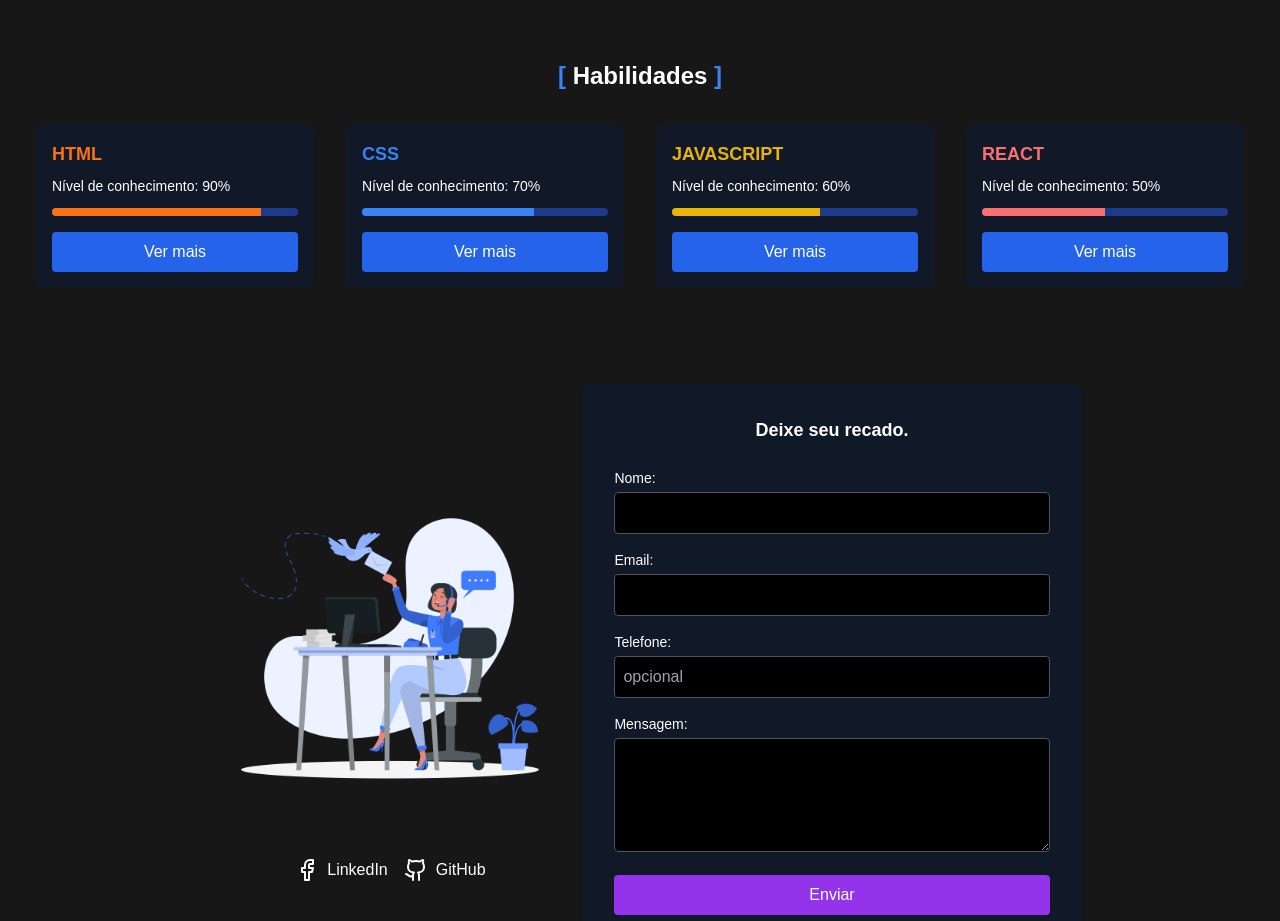
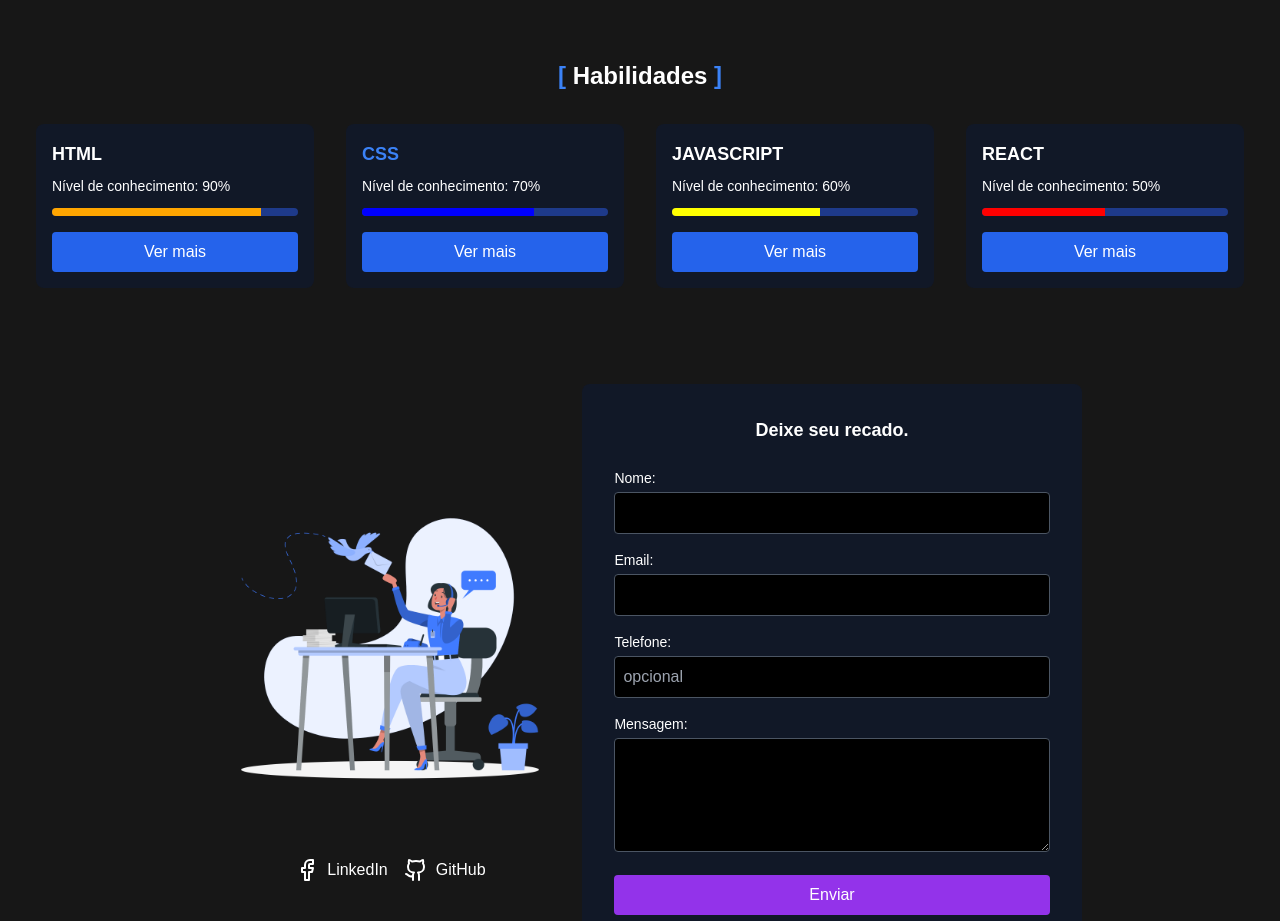
Before and after one commit to niceusts/meu-portfolio, a Next.js app: page / in a window 1280 px wide. Shown: the part 1400-2321 px from the top of the page. Built offline with nearby package versions, Linux system fonts and the light colour scheme.

Commit message:
feat: correção nas skils

```diff
--- /dev/null
+++ b/data/skills.js
@@ -0,0 +1,34 @@
+export const skills = [
+  {
+    id: 1,
+    title: 'HTML',
+    knowledgeLevel: '90%',
+    color: 'text-orange-400',
+    percentage: '85%',
+    bgColor: 'orange',
+  },
+  {
+    id: 2,
+    title: 'CSS',
+    knowledgeLevel: '70%',
+    color: 'text-blue-500',
+    percentage: '70%',
+    bgColor: 'blue',
+  },
+  {
+    id: 3,
+    title: 'JAVASCRIPT',
+    knowledgeLevel: '60%',
+    color: 'text-yellow-500',
+    percentage: '60%',
+    bgColor: 'yellow',
+  },
+  {
+    id: 4,
+    title: 'REACT',
+    knowledgeLevel: '50%',
+    color: 'text-red-600',
+    percentage: '50%',
+    bgColor: 'red',
+  },
+];
--- a/next.config.mjs
+++ b/next.config.mjs
@@ -1,4 +1,8 @@
 /** @type {import('next').NextConfig} */
-const nextConfig = {};
+const nextConfig = {
+  images: {
+    domains: ['via.placeholder.com'],
+  },
+};
 
 export default nextConfig;
--- a/package.json
+++ b/package.json
@@ -10,6 +10,12 @@
     "format": "prettier --write ."
   },
   "dependencies": {
+    "@emotion/react": "^11.13.3",
+    "@emotion/styled": "^11.13.0",
+    "@fortawesome/free-solid-svg-icons": "^6.6.0",
+    "@fortawesome/react-fontawesome": "^0.2.2",
+    "@mui/icons-material": "^6.1.1",
+    "@mui/material": "^6.1.1",
     "lucide-react": "^0.446.0",
     "next": "14.2.13",
     "react": "^18.3.1",
--- a/src/app/components/HabilitySection.tsx
+++ b/src/app/components/HabilitySection.tsx
@@ -1,25 +1,36 @@
 import React from 'react';
+import { skills } from '../../../data/skills';
 
 const HabilitySection = () => {
   return (
     <section className="py-12">
       <div className="container mx-auto">
-        <h3 className="text-2xl font-bold text-center  mt-16 mb-8">
+        <h3 className="text-2xl font-bold text-center mt-16 mb-8">
           <span className="text-blue-500">[</span> Habilidades{' '}
           <span className="text-blue-500">]</span>
         </h3>
 
         {/* Grid de Habilidades */}
         <div className="grid grid-cols-1 md:grid-cols-2 lg:grid-cols-4 gap-8 px-5">
-          {/* Habilidade 1 - HTML */}
-          <div className="bg-gray-900 text-white p-4 rounded-lg">
-            <h4 className="text-lg font-bold text-orange-500">HTML</h4>
-            <p className="text-sm mt-2">Nível de conhecimento: 90%</p>
+          {skills.map((skill) => (
+            <div
+              key={skill.id}
+              className="bg-gray-900 text-white p-4 rounded-lg"
+            >
+              <h4 className={`text-lg font-bold  ${skill.color}`}>
+                {skill.title}
+              </h4>
+              <p className="text-sm mt-2">
+                Nível de conhecimento: {skill.knowledgeLevel}
+              </p>
               <div className="relative pt-1 mt-2">
                 <div className="overflow-hidden h-2 text-xs flex rounded bg-blue-900">
                   <div
-                  style={{ width: '85%' }}
-                  className="shadow-none flex flex-col text-center whitespace-nowrap text-white justify-center bg-orange-500"
+                    style={{
+                      width: skill.percentage,
+                      backgroundColor: skill.bgColor,
+                    }}
+                    className={`shadow-none flex flex-col text-center whitespace-nowrap text-white justify-center`}
                   ></div>
                 </div>
               </div>
@@ -27,57 +38,7 @@ const HabilitySection = () => {
                 Ver mais
               </button>
             </div>
-
-          {/* Habilidade 2 - CSS */}
-          <div className="bg-gray-900 text-white p-4 rounded-lg">
-            <h4 className="text-lg font-bold text-blue-500">CSS</h4>
-            <p className="text-sm mt-2">Nível de conhecimento: 70%</p>
-            <div className="relative pt-1 mt-2">
-              <div className="overflow-hidden h-2 text-xs flex rounded bg-blue-900">
-                <div
-                  style={{ width: '70%' }}
-                  className="shadow-none flex flex-col text-center whitespace-nowrap text-white justify-center bg-blue-500"
-                ></div>
-              </div>
-            </div>
-            <button className="mt-4 bg-blue-600 hover:bg-blue-900 text-white py-2 px-4 rounded w-full">
-              Ver mais
-            </button>
-          </div>
-
-          {/* Habilidade 3 - JavaScript */}
-          <div className="bg-gray-900 text-white p-4 rounded-lg">
-            <h4 className="text-lg font-bold text-yellow-500">JAVASCRIPT</h4>
-            <p className="text-sm mt-2">Nível de conhecimento: 60%</p>
-            <div className="relative pt-1 mt-2">
-              <div className="overflow-hidden h-2 text-xs flex rounded bg-blue-900">
-                <div
-                  style={{ width: '60%' }}
-                  className="shadow-none flex flex-col text-center whitespace-nowrap text-white justify-center bg-yellow-500"
-                ></div>
-              </div>
-            </div>
-            <button className="mt-4 bg-blue-600 hover:bg-blue-900 text-white py-2 px-4 rounded w-full">
-              Ver mais
-            </button>
-          </div>
-
-          {/* Habilidade 4 - React */}
-          <div className="bg-gray-900 text-white p-4 rounded-lg">
-            <h4 className="text-lg font-bold text-red-400">REACT</h4>
-            <p className="text-sm mt-2">Nível de conhecimento: 50%</p>
-            <div className="relative pt-1 mt-2">
-              <div className="overflow-hidden h-2 text-xs flex rounded bg-blue-900">
-                <div
-                  style={{ width: '50%' }}
-                  className="shadow-none flex flex-col text-center whitespace-nowrap text-white justify-center bg-red-400"
-                ></div>
-              </div>
-            </div>
-            <button className="mt-4 bg-blue-600 hover:bg-blue-900 text-white py-2 px-4 rounded w-full">
-              Ver mais
-            </button>
-          </div>
+          ))}
         </div>
       </div>
     </section>
--- /dev/null
+++ b/src/app/pages/habilidades/page.tsx
@@ -0,0 +1,84 @@
+import React from 'react';
+import { habilidades } from '../../../../data/habilidades';
+import Image from 'next/image';
+
+const Habilidades = () => {
+  return (
+    <div className="py-12">
+      <h1 className="text-2xl font-bold text-center mb-8">Habilidades</h1>
+
+      {/* Seção Frontend */}
+      <div className="mb-8">
+        <h2 className="text-xl font-semibold mb-4">Frontend</h2>
+        <div className="grid grid-cols-1 md:grid-cols-2 lg:grid-cols-3 gap-6">
+          {habilidades.frontend.map((skill) => (
+            <div
+              key={skill.id}
+              className="bg-gray-900 text-white p-4 rounded-lg"
+            >
+              <Image
+                src={skill.logo}
+                alt={skill.title}
+                width={32}
+                height={32}
+                className="h-8 w-8 mb-2"
+              />
+              <h3 className="text-lg font-bold">{skill.title}</h3>
+              <p>Nível de conhecimento: {skill.knowledgeLevel}</p>
+            </div>
+          ))}
+        </div>
+      </div>
+
+      {/* Seção Backend */}
+      <div className="mb-8">
+        <h2 className="text-xl font-semibold mb-4">Backend</h2>
+        <div className="grid grid-cols-1 md:grid-cols-2 lg:grid-cols-3 gap-6">
+          {habilidades.backend.map((skill) => (
+            <div
+              key={skill.id}
+              className="bg-gray-900 text-white p-4 rounded-lg"
+            >
+              <Image
+                src={skill.logo}
+                alt={skill.title}
+                className="h-8 w-8 mb-2"
+                width={32}
+                height={32}
+              />
+              <h3 className="text-lg font-bold">{skill.title}</h3>
+              <p>Nível de conhecimento: {skill.knowledgeLevel}</p>
+            </div>
+          ))}
+        </div>
+      </div>
+
+      {/* Seção Banco de Dados */}
+      <div className="mb-8">
+        <h2 className="text-xl font-semibold mb-4">Banco de Dados</h2>
+        <div className="grid grid-cols-1 md:grid-cols-2 lg:grid-cols-3 gap-6">
+          {habilidades.database.map((skill) => (
+            <div
+              key={skill.id}
+              className="bg-gray-900 text-white p-4 rounded-lg"
+            >
+              <Image
+                src={skill.logo}
+                alt={skill.title}
+                width={32}
+                height={32}
+                className="h-8 w-8 mb-2"
+              />
+              <h3 className="text-lg font-bold">{skill.title}</h3>
+              <p>Nível de conhecimento: {skill.knowledgeLevel}</p>
+            </div>
+          ))}
+        </div>
+      </div>
+
+      {/* Adicione mais seções conforme necessário */}
+    </div>
+  );
+};
+
+export default Habilidades;
```
Also changed, not shown: 1 other file (tests, documents, lock files or other folders). Lines whose indentation alone changed are shown as unchanged.
